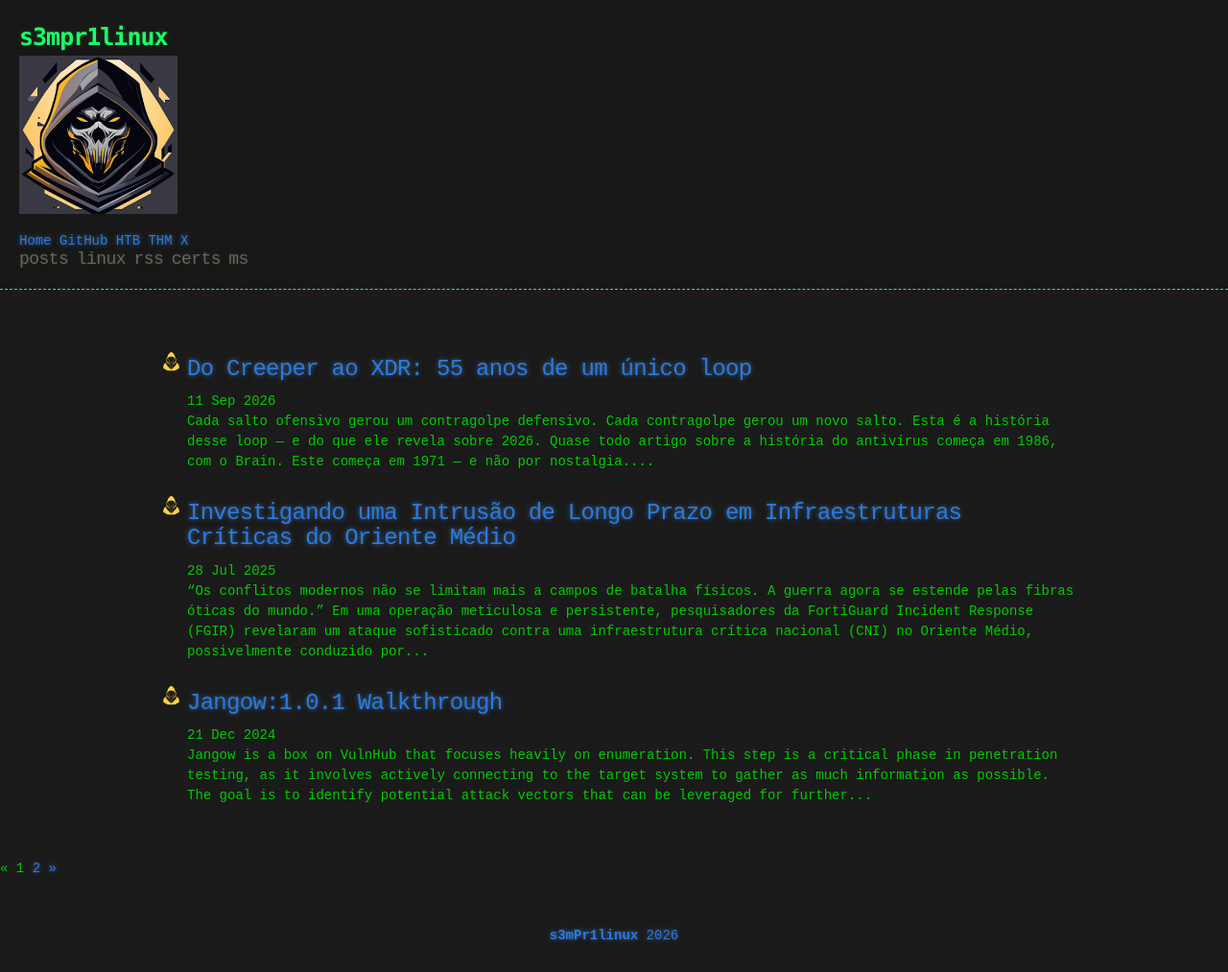
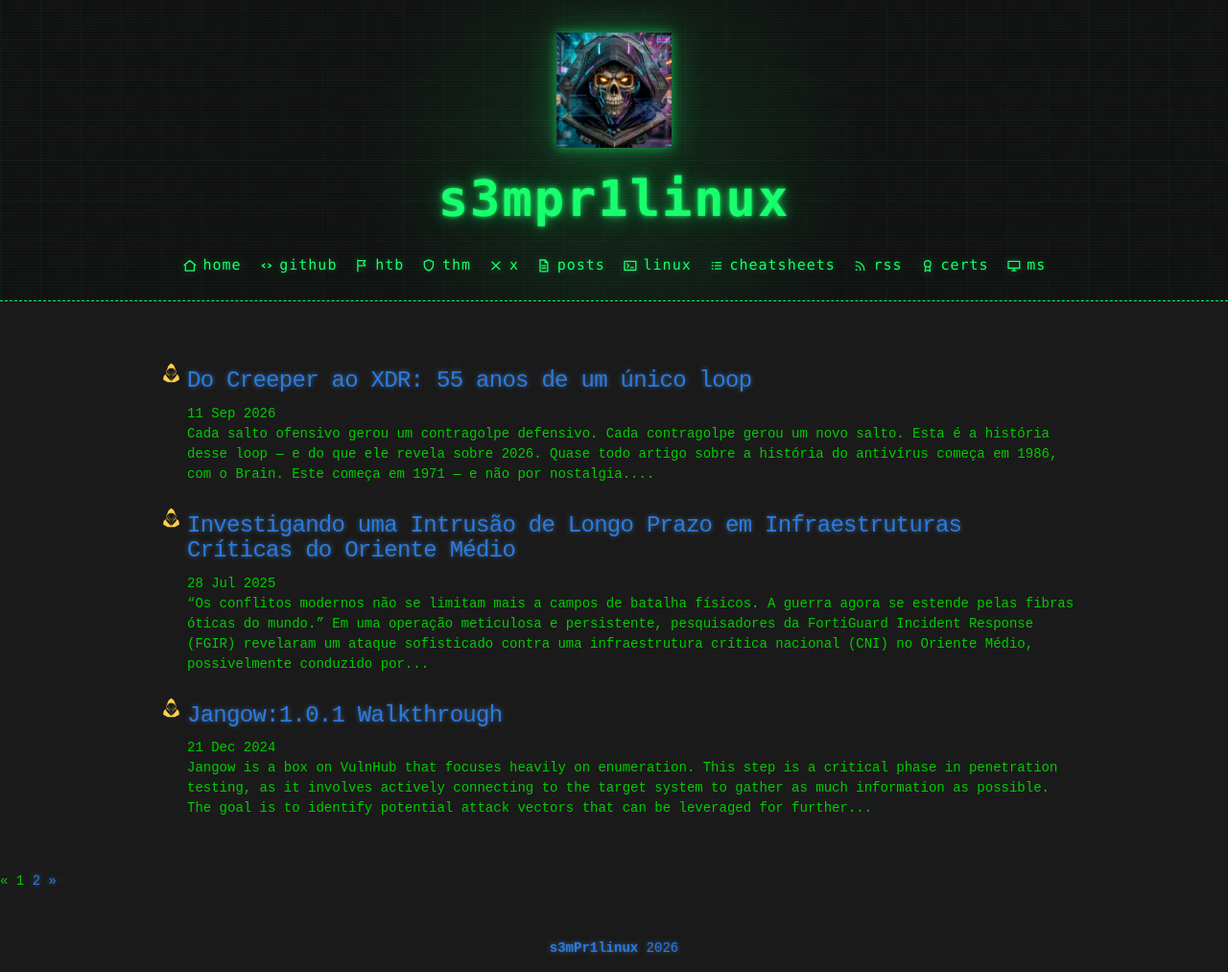
Before and after one commit to s3mPr1linux/s3mPr1linux.github.io, a Jekyll site: the page built from index.html, in a window 1280 px wide. Shown: the whole page at 96% size. Built offline with Jekyll 4.4.1, drawn with Linux system fonts in a browser that asks for light colours; the list of posts is cut into pages by our own code.

Commit message:
Cheatsheets + header cyberpunk com ícones e nova logo
- Coleção _cheatsheets (13 folhas) com layout, índice filtrável e botão copiar
- Link cheatsheets no menu
- Header cyberpunk centralizado: logo com glow, título neon/glitch, nav com ícones SVG
- Nova logo (logo-cyber.jpg)

Co-Authored-By: Claude Opus 4.8 <noreply@anthropic.com>
Claude-Session: https://claude.ai/code/session_01HvCyWh96mA9njWMw8PCjEz

```diff
--- a/_includes/header.html
+++ b/_includes/header.html
@@ -1,19 +1,21 @@
-<header>
-  <div>
-    <a href="{{ "/" | prepend: site.baseurl | replace: '//', '/' }}">
+<header class="cyber-header">
+  {% include nav-icons.svg %}
+  <div class="cyber-header__inner">
+    <a class="cyber-logo" href="{{ "/" | prepend: site.baseurl | replace: '//', '/' }}">
+      <img src="{{ "/assets/logo-cyber.jpg" | prepend: site.baseurl | replace: '//', '/' }}" alt="s3mpr1linux" class="logo">
+    </a>
+
     {% assign owner_first_name = site.owner | split: " " %}
-    <h1>{{ owner_first_name[0] | downcase }}</h1>
-    </a>
-    <div class="header-logo">
-     <img src="/assets/logo3.png" alt="Logo" class="logo">
-    </div>
-    <a href="https://s3mpr1linux.github.io/" target="_blank" rel="noopener noreferrer">Home</a>
-    <a href="https://github.com/s3mPr1linux/" target="_blank" rel="noopener noreferrer">GitHub</a>
-    <a href="https://app.hackthebox.com/public/teams/overview/6937" target="_blank" rel="noopener noreferrer">HTB</a>
-    <a href="https://tryhackme.com/p/s3mPr1linux" target="_blank" rel="noopener noreferrer">THM</a>
-    <a href="https://x.com/s3mPr1linux" target="_blank" rel="noopener noreferrer">X</a>
-    <div class="header-links">
+    {% assign brand = owner_first_name[0] | downcase %}
+    <h1 class="cyber-title" data-text="{{ brand }}">{{ brand }}</h1>
+
+    <nav class="cyber-nav" aria-label="Navegação principal">
+      <a href="{{ "/" | prepend: site.baseurl | replace: '//', '/' }}"><svg class="ico"><use href="#i-home"></use></svg>home</a>
+      <a href="https://github.com/s3mPr1linux/" target="_blank" rel="noopener noreferrer"><svg class="ico"><use href="#i-github"></use></svg>github</a>
+      <a href="https://app.hackthebox.com/public/teams/overview/6937" target="_blank" rel="noopener noreferrer"><svg class="ico"><use href="#i-htb"></use></svg>htb</a>
+      <a href="https://tryhackme.com/p/s3mPr1linux" target="_blank" rel="noopener noreferrer"><svg class="ico"><use href="#i-thm"></use></svg>thm</a>
+      <a href="https://x.com/s3mPr1linux" target="_blank" rel="noopener noreferrer"><svg class="ico"><use href="#i-x"></use></svg>x</a>
       {% include links.html %}
-    </div>
+    </nav>
   </div>
 </header>
--- a/_includes/links.html
+++ b/_includes/links.html
@@ -1,5 +1,6 @@
-<a href="{{ "/archive" | prepend: site.baseurl | replace: '//', '/' }}"><h2 class="header-link">posts</h2></a>
-<a href="{{ "/linux" | prepend: site.baseurl | replace: '//', '/' }}"><h2 class="header-link">linux</h2></a>
-<a href="{{ "/feed.xml" | prepend: site.baseurl | replace: '//', '/' }}"><h2 class="header-link">rss</h2></a>
-<a href="https://portfolio-certificados.fly.dev/" target="_blank"><h2 class="header-link">certs</h2></a>
-<a href="{{ "/microsoft" | prepend: site.baseurl | replace: '//', '/' }}"><h2 class="header-link">ms</h2></a>
+<a href="{{ "/archive" | prepend: site.baseurl | replace: '//', '/' }}"><svg class="ico"><use href="#i-posts"></use></svg><h2 class="header-link">posts</h2></a>
+<a href="{{ "/linux" | prepend: site.baseurl | replace: '//', '/' }}"><svg class="ico"><use href="#i-linux"></use></svg><h2 class="header-link">linux</h2></a>
+<a href="{{ "/cheatsheets/" | prepend: site.baseurl | replace: '//', '/' }}"><svg class="ico"><use href="#i-cheatsheets"></use></svg><h2 class="header-link">cheatsheets</h2></a>
+<a href="{{ "/feed.xml" | prepend: site.baseurl | replace: '//', '/' }}"><svg class="ico"><use href="#i-rss"></use></svg><h2 class="header-link">rss</h2></a>
+<a href="https://portfolio-certificados.fly.dev/" target="_blank" rel="noopener noreferrer"><svg class="ico"><use href="#i-certs"></use></svg><h2 class="header-link">certs</h2></a>
+<a href="{{ "/microsoft" | prepend: site.baseurl | replace: '//', '/' }}"><svg class="ico"><use href="#i-ms"></use></svg><h2 class="header-link">ms</h2></a>
--- /dev/null
+++ b/_sass/_cyberpunk-header.scss
@@ -0,0 +1,95 @@
+/* ===== Header cyberpunk — s3mpr1linux =====
+   Usa a paleta do tema (_default_colors.scss). Sem fontes externas
+   (respeita o CSP). Só CSS, sem JS. */
+
+$cyber-green:   $conifer;   // #18FF6D
+$cyber-cyan:    #00e5ff;
+$cyber-magenta: #ff2e88;
+$cyber-mono: Monaco, "Bitstream Vera Sans Mono", "Lucida Console", Terminal, monospace;
+
+header.cyber-header {
+  position: relative; overflow: hidden;
+  background: rgba(0, 0, 0, 0.35);
+  border-bottom: 1px dashed $cyber-green;
+  padding: 34px 16px 26px; margin: 0 0 40px 0;
+}
+header.cyber-header::before {
+  content: ""; position: absolute; inset: 0; pointer-events: none; opacity: .5;
+  background-image:
+    repeating-linear-gradient(0deg, rgba(24,255,109,.05) 0, rgba(24,255,109,.05) 1px, transparent 1px, transparent 3px),
+    linear-gradient(90deg, rgba(24,255,109,.06) 1px, transparent 1px),
+    linear-gradient(0deg,  rgba(24,255,109,.06) 1px, transparent 1px);
+  background-size: 100% 3px, 42px 42px, 42px 42px;
+}
+header.cyber-header::after {
+  content: ""; position: absolute; left: 50%; top: -45%;
+  width: 620px; height: 620px; transform: translateX(-50%); pointer-events: none;
+  background: radial-gradient(circle, rgba(24,255,109,.10), transparent 60%);
+}
+.cyber-header__inner {
+  position: relative; z-index: 1;
+  display: flex; flex-direction: column; align-items: center;
+  text-align: center; gap: 14px; width: 90%; max-width: 1000px; margin: 0 auto;
+}
+.cyber-logo { display: inline-block; line-height: 0; }
+.cyber-logo .logo {
+  max-height: 120px; width: auto;
+  filter: drop-shadow(0 0 6px rgba(24,255,109,.55)) drop-shadow(0 0 18px rgba(24,255,109,.25));
+}
+.cyber-title {
+  position: relative; margin: 0; padding: 0; font-family: $cyber-mono;
+  font-size: clamp(28px, 7vw, 52px); font-weight: bold; letter-spacing: 2px; text-align: center;
+  color: $cyber-green;
+  text-shadow: 0 0 4px rgba(24,255,109,.8), 0 0 12px rgba(24,255,109,.5), 0 0 26px rgba(24,255,109,.3);
+}
+.cyber-title::before, .cyber-title::after {
+  content: attr(data-text); position: absolute; left: 0; top: 0; width: 100%;
+  opacity: 0; pointer-events: none;
+}
+.cyber-title:hover::before {
+  opacity: .9; color: $cyber-cyan; text-shadow: 0 0 8px rgba(0,229,255,.7);
+  animation: cyber-glitch-1 .5s steps(2) infinite;
+}
+.cyber-title:hover::after {
+  opacity: .9; color: $cyber-magenta; text-shadow: 0 0 8px rgba(255,46,136,.7);
+  animation: cyber-glitch-2 .5s steps(2) infinite;
+}
+@keyframes cyber-glitch-1 {
+  0%{clip-path:inset(0 0 70% 0);transform:translate(-2px,-1px)}
+  50%{clip-path:inset(40% 0 20% 0);transform:translate(2px,1px)}
+  100%{clip-path:inset(70% 0 0 0);transform:translate(-1px,1px)}
+}
+@keyframes cyber-glitch-2 {
+  0%{clip-path:inset(60% 0 10% 0);transform:translate(2px,1px)}
+  50%{clip-path:inset(20% 0 50% 0);transform:translate(-2px,-1px)}
+  100%{clip-path:inset(10% 0 80% 0);transform:translate(1px,-1px)}
+}
+.cyber-nav {
+  display: flex; flex-wrap: wrap; justify-content: center; align-items: center;
+  gap: 6px 18px; margin-top: 6px;
+}
+.cyber-nav a {
+  color: $cyber-green; text-decoration: none; text-transform: lowercase;
+  font-family: $cyber-mono; font-size: 15px; letter-spacing: 1px;
+  text-shadow: 0 0 6px rgba(24,255,109,.35); transition: color .15s, text-shadow .15s;
+}
+.cyber-nav a:hover { color: #fff; text-shadow: 0 0 8px rgba(24,255,109,.9), 0 0 16px rgba(24,255,109,.6); }
+.cyber-nav .header-link {
+  display: inline; margin: 0; padding: 0; font-family: $cyber-mono;
+  font-size: 15px; font-weight: normal; letter-spacing: 1px; color: inherit; text-shadow: inherit;
+}
+@media (max-width: 600px) {
+  .cyber-logo .logo { max-height: 88px; }
+  .cyber-nav { gap: 4px 12px; }
+  .cyber-nav a, .cyber-nav .header-link { font-size: 13px; }
+}
+
+/* ícones da navegação */
+.cyber-nav a { display: inline-flex; align-items: center; gap: .4em; }
+.cyber-nav .ico {
+  width: 1.05em; height: 1.05em; flex: 0 0 auto;
+  fill: none; stroke: currentColor; stroke-width: 2;
+  stroke-linecap: round; stroke-linejoin: round;
+  filter: drop-shadow(0 0 4px rgba(24,255,109,.4));
+}
+.cyber-nav a:hover .ico { filter: drop-shadow(0 0 6px rgba(24,255,109,.9)); }
--- a/css/main.scss
+++ b/css/main.scss
@@ -4,3 +4,5 @@
 
 @import "base";
 @import "hacker";
+
+@import "cyberpunk-header";
```
Also changed, not shown: assets/css/cheatsheet.css (+22 -40 lines), _includes/nav-icons.svg (added), assets/logo-cyber.jpg (added), 1 other file.
